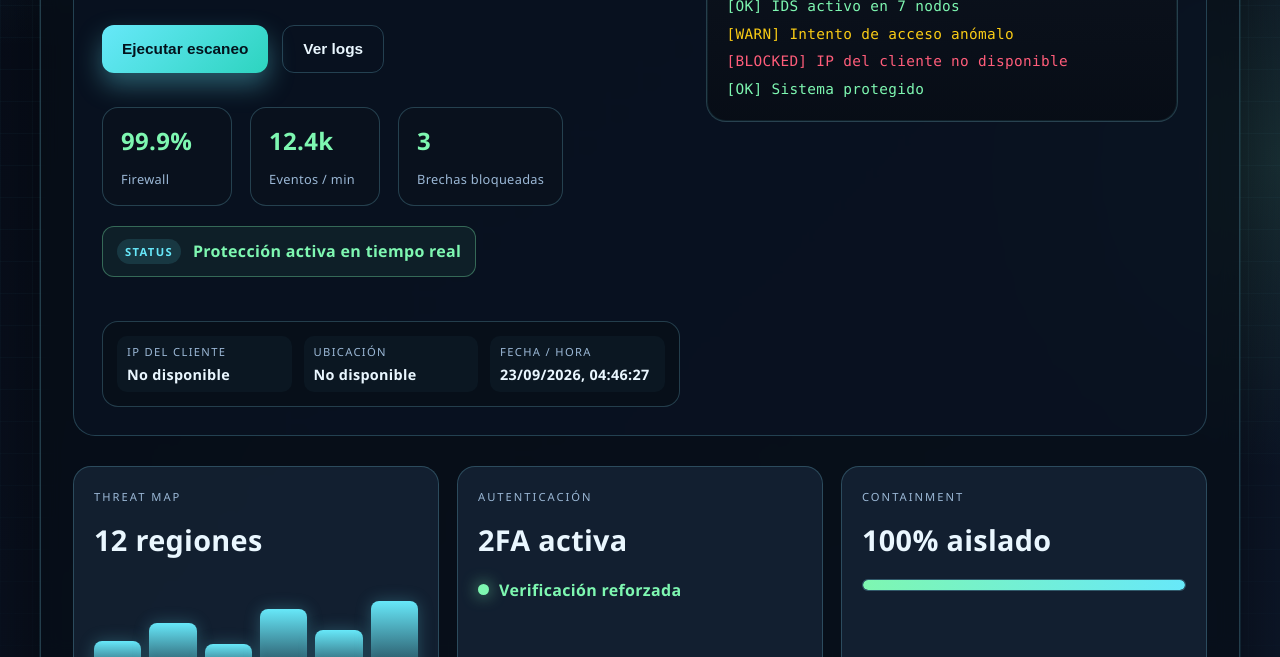
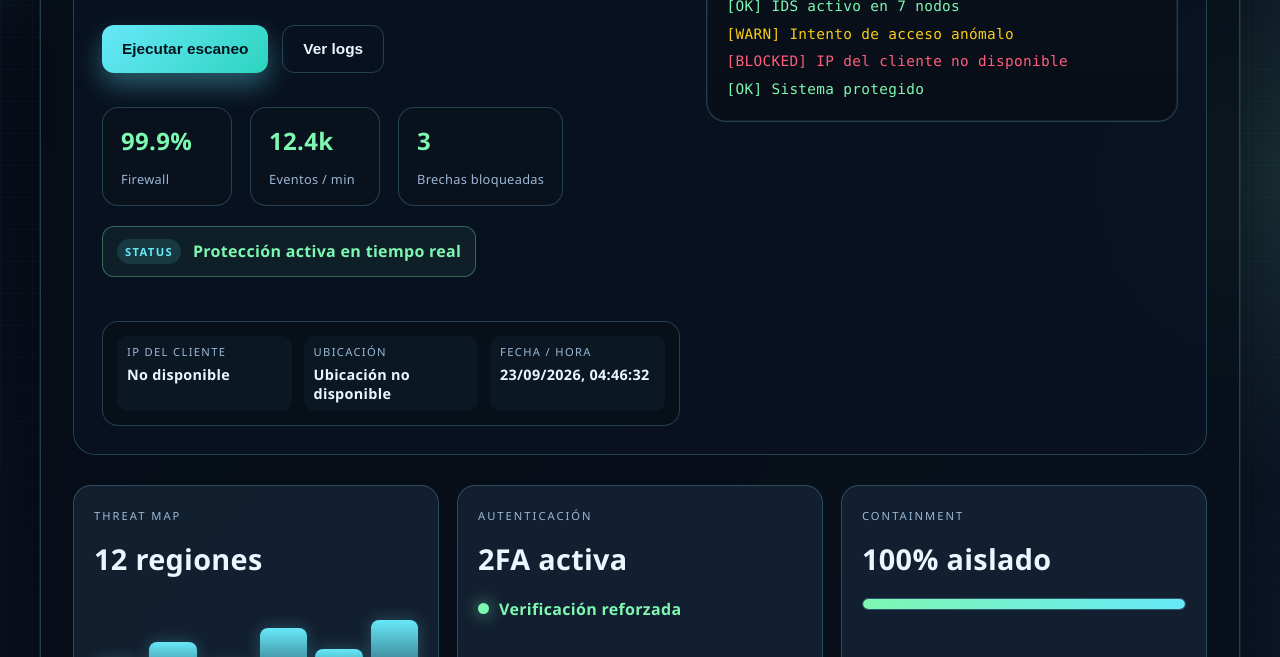
Before and after one commit to adchavira/mi-primer-app-adc, a website: page src/index.html in a window 1280 px wide. Shown: the part 443-1100 px from the top of the page. Drawn offline with Linux system fonts and the light colour scheme; no server answers.

Commit message:
fix: improve client detection data

```diff
--- a/src/index.html
+++ b/src/index.html
@@ -186,8 +186,8 @@
     const navButtons = document.querySelectorAll('.nav-btn');
     const viewPanels = document.querySelectorAll('.view-panel');
 
-    async function loadClientInfo() {
-      const timeText = new Date().toLocaleString('es-ES', {
+    function updateClock() {
+      clientTime.textContent = new Date().toLocaleString('es-ES', {
         day: '2-digit',
         month: '2-digit',
         year: 'numeric',
@@ -195,27 +195,40 @@
         minute: '2-digit',
         second: '2-digit'
       });
-      clientTime.textContent = timeText;
+    }
+
+    async function loadClientInfo() {
+      updateClock();
+      setInterval(updateClock, 1000);
+
+      let ipValue = 'No disponible';
 
       try {
-        const ipResponse = await fetch('https://api.ipify.org?format=json');
+        const ipResponse = await fetch('https://api.ipify.org?format=json', { mode: 'cors' });
         const ipData = await ipResponse.json();
-        const ipValue = ipData && ipData.ip ? ipData.ip : 'No disponible';
+        if (ipData && ipData.ip) {
+          ipValue = ipData.ip;
+          clientIp.textContent = ipValue;
+          threatIp.textContent = `[BLOCKED] IP ${ipValue} neutralizada`;
+        }
+      } catch (error) {
+        clientIp.textContent = 'No disponible';
+        threatIp.textContent = '[BLOCKED] IP del cliente no disponible';
+      }
 
-        clientIp.textContent = ipValue;
-        threatIp.textContent = `[BLOCKED] IP ${ipValue} neutralizada`;
-
-        const locationResponse = await fetch('https://ipapi.co/json/');
+      try {
+        const locationResponse = await fetch('https://ipapi.co/json/', { mode: 'cors' });
         const locationData = await locationResponse.json();
         const locationValue = locationData && (locationData.city || locationData.region || locationData.country_name)
-          ? `${locationData.city || 'Desconocida'}, ${locationData.region || ''}, ${locationData.country_name || ''}`.replace(/,\s*$/, '').replace(/,\s+,/g, ',').trim()
+          ? `${locationData.city || 'Ubicación'}, ${locationData.region || ''}, ${locationData.country_name || ''}`
+              .replace(/,\s*$/, '')
+              .replace(/,\s+,/g, ',')
+              .trim()
           : 'Ubicación no disponible';
 
         clientLocation.textContent = locationValue;
       } catch (error) {
-        clientIp.textContent = 'No disponible';
-        clientLocation.textContent = 'No disponible';
-        threatIp.textContent = '[BLOCKED] IP del cliente no disponible';
+        clientLocation.textContent = 'Ubicación no disponible';
       }
     }
 
```
